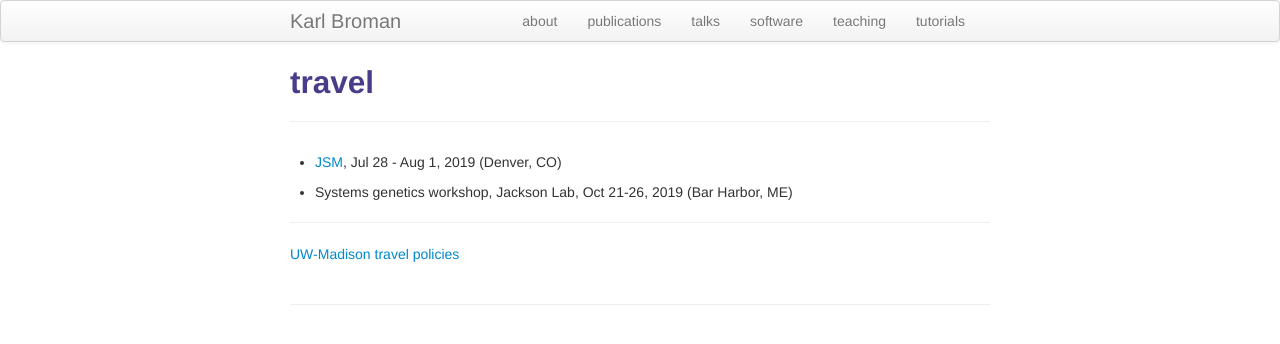
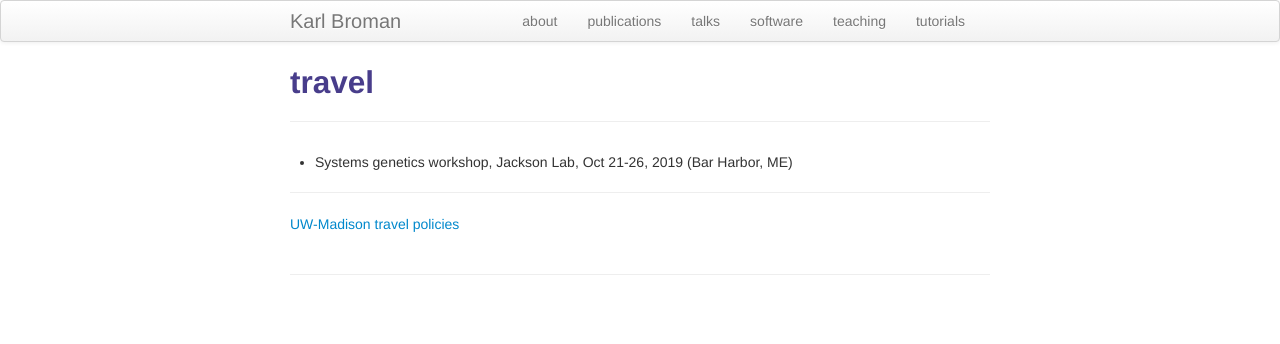
Before and after one commit to kbroman/kbroman.github.io, a Jekyll site: the page built from pages/travel.md, in a window 1280 px wide. Shown: the top 344 px of the page. Built offline with Jekyll 4.4.1, drawn with Linux system fonts in a browser that asks for light colours.

Commit message:
edit pages/travel again

```diff
--- a/pages/travel.md
+++ b/pages/travel.md
@@ -344,9 +344,9 @@ title: travel
 - [MAGIC workshop](http://mtweb.cs.ucl.ac.uk/mus/www/MAGICdiverse/MAGIC_workshop.htm),
   July 21-25, 2019 (Cambridge, UK)
 
+- [JSM](https://ww2.amstat.org/meetings/jsm/2019), Jul 28 - Aug 1, 2019 (Denver, CO)
+
 -->
-
-- [JSM](https://ww2.amstat.org/meetings/jsm/2019), Jul 28 - Aug 1, 2019 (Denver, CO)
 
 - Systems genetics workshop, Jackson Lab, Oct 21-26, 2019 (Bar Harbor, ME)
 
```
